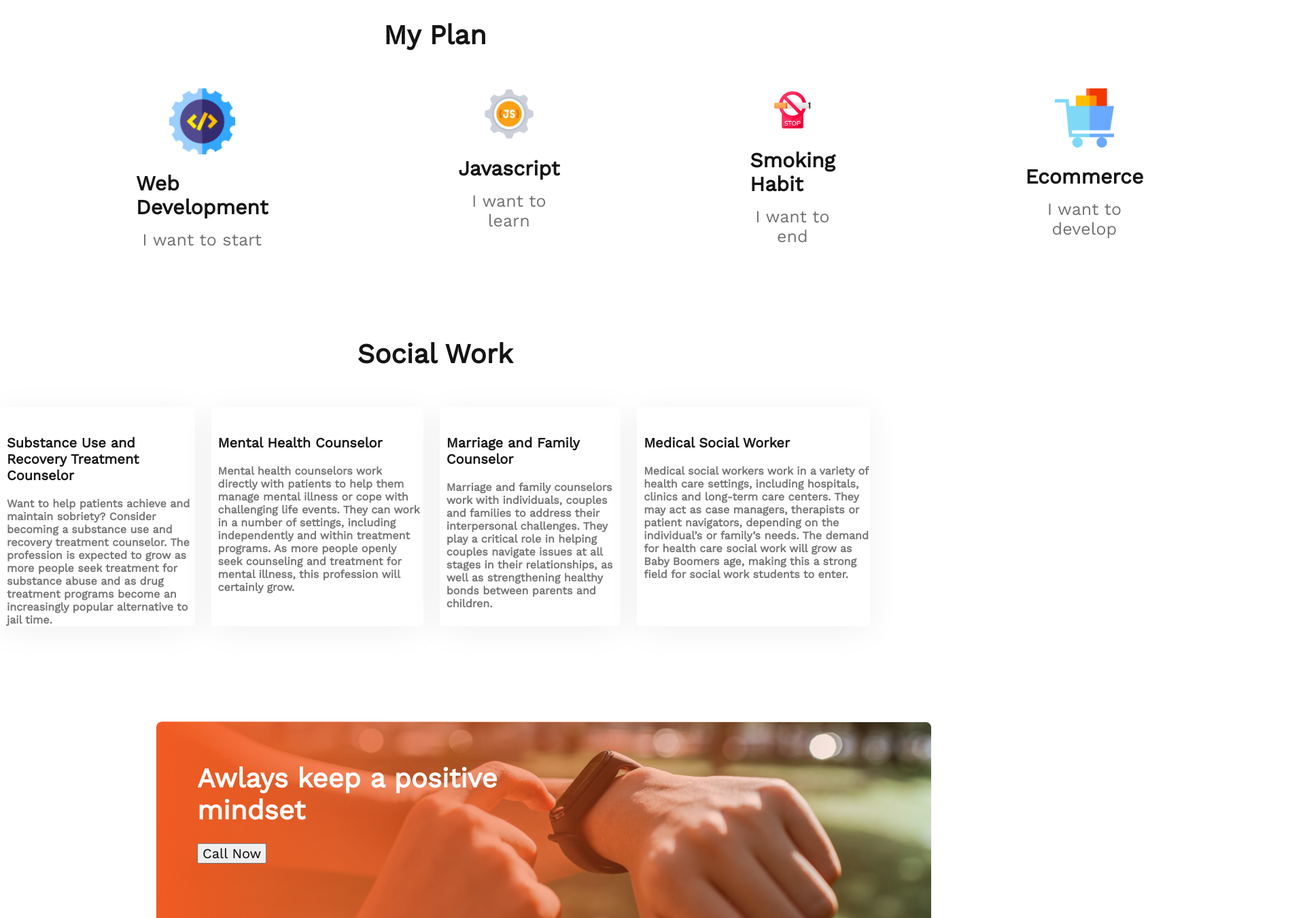
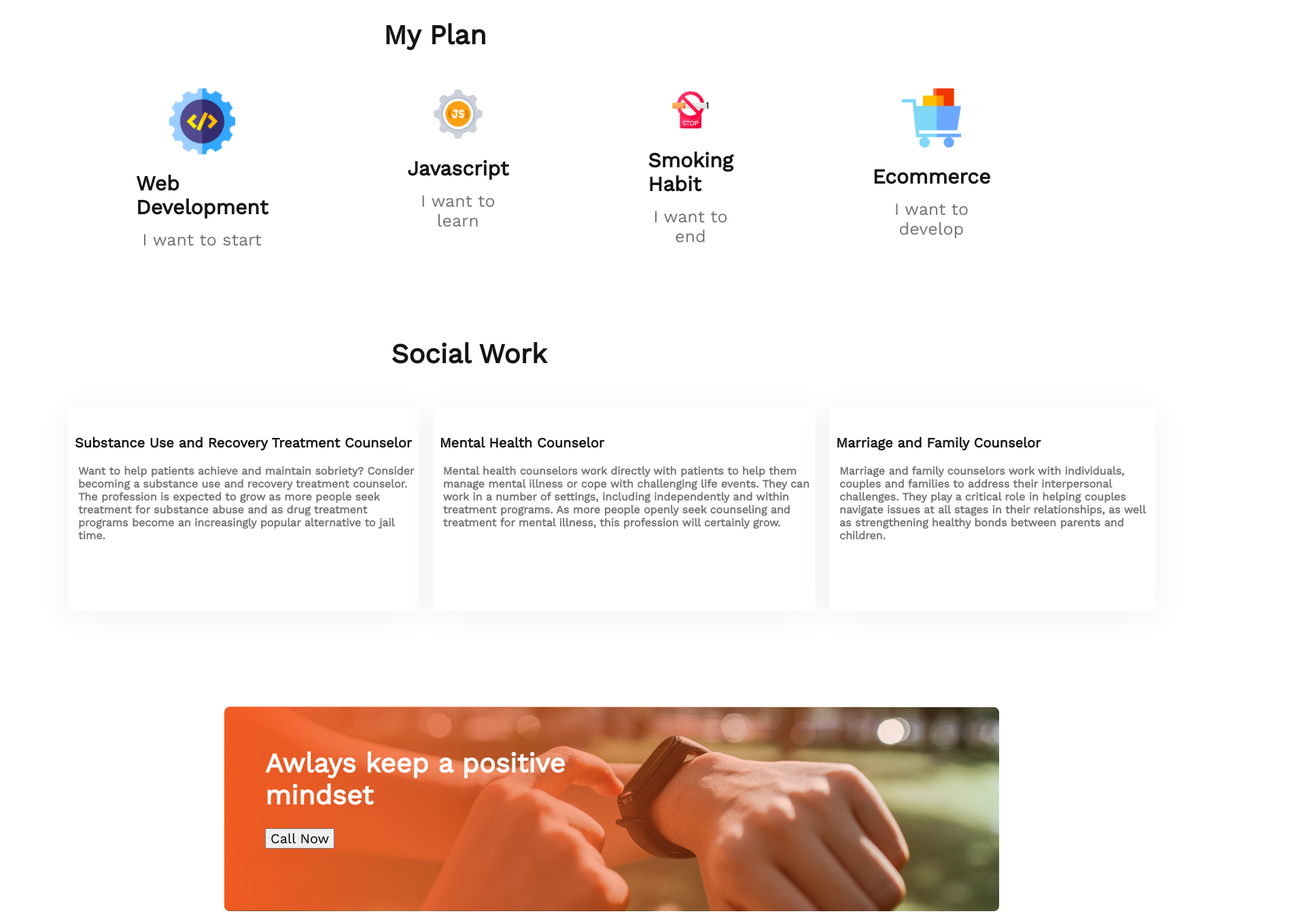
Before and after one commit to jewelsharkar/first-assignment, a plain HTML site: page index.html in a window 1280 px wide. Shown: the part 1880-3230 px from the top of the page at 68% size, 1920 px wide, since content can reach past the window. Drawn offline with nearby package versions, Linux system fonts and the light colour scheme.

Commit message:
re cheaking

```diff
--- a/index.html
+++ b/index.html
@@ -99,7 +99,7 @@
                             couples navigate issues at all stages in their relationships, as well as strengthening
                             healthy bonds between parents and children.</p>
                     </div>
-                    <div class="social">
+                    <!--<div class="social">
 
                         <p class="social-title">Medical Social Worker</p>
                         <p class="social-description">Medical social workers work in a variety of health care settings,
@@ -107,7 +107,7 @@
                             therapists or patient navigators, depending on the individual’s or family’s needs. The
                             demand for health care social work will grow as Baby Boomers age, making this a strong field
                             for social work students to enter.</p>
-                    </div>
+                    </div>-->
                 </div>
                 <!--contact section-->
                 <section class="Contact">
--- a/styles/assignment.css
+++ b/styles/assignment.css
@@ -61,6 +61,7 @@
     color: #151414;
     font-weight: 700;
     font-size: 40px;
+
 }
 
 .plan-a-text {
@@ -97,9 +98,9 @@
 
 .Plan-b-container {
     display: flex;
-    gap: 80px;
+    gap: 5px;
     margin-left: 200px;
-    margin-right: 250;
+    margin-right: 200;
 }
 
 .Plan-b-title {
@@ -107,6 +108,7 @@
     font-weight: 700;
     font-size: 30px;
     margin-bottom: 16px;
+
 }
 
 .Plan-b-sub-title {
@@ -128,11 +130,14 @@
 /* social-work */
 .social-work {
     margin-top: 130px;
+    margin-left: 100px;
 }
 
 .social-container {
     display: flex;
-    gap: 24px;
+    gap: 20px;
+    height: 300px;
+    width: 1600px;
 }
 
 .social {
@@ -141,6 +146,7 @@
     border-radius: 5px;
     padding-left: 10px;
     padding-top: 10px;
+
 }
 
 .social-title {
@@ -156,6 +162,8 @@
     font-weight: 700;
     font-size: 20px;
     font-size: 16px;
+    padding-left: 5px;
+    padding-right: 5px;
 }
 
 .section-title {
@@ -245,8 +253,7 @@
     color: #FFFFFF;
     ont-weight: 400;
     font-size: 16px;
-    line-height: 26px;
-    width: 184px;
+    width: 200px;
     height: 26px;
     margin-top: 24px;
     margin-bottom: 32px;
```
